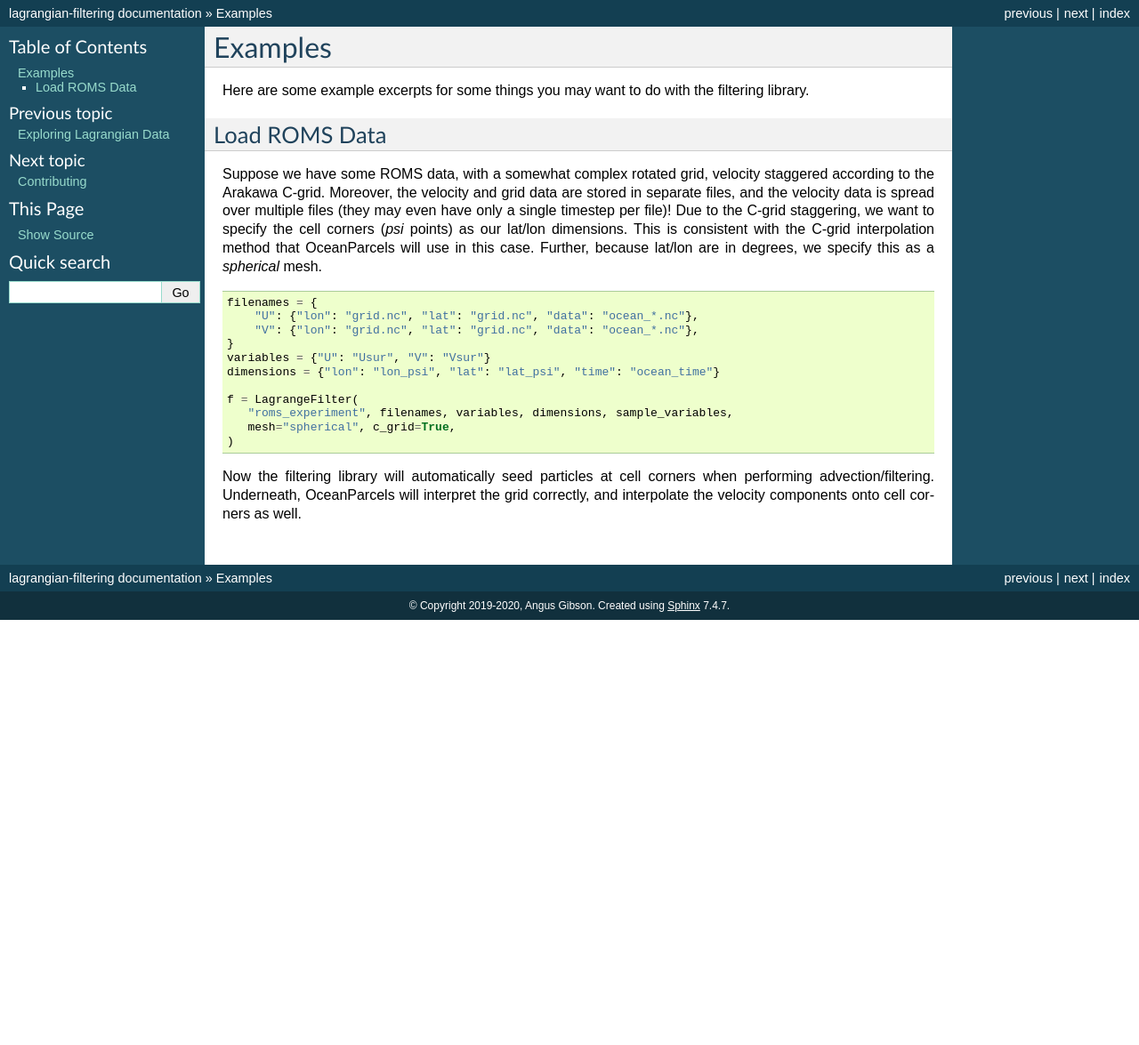
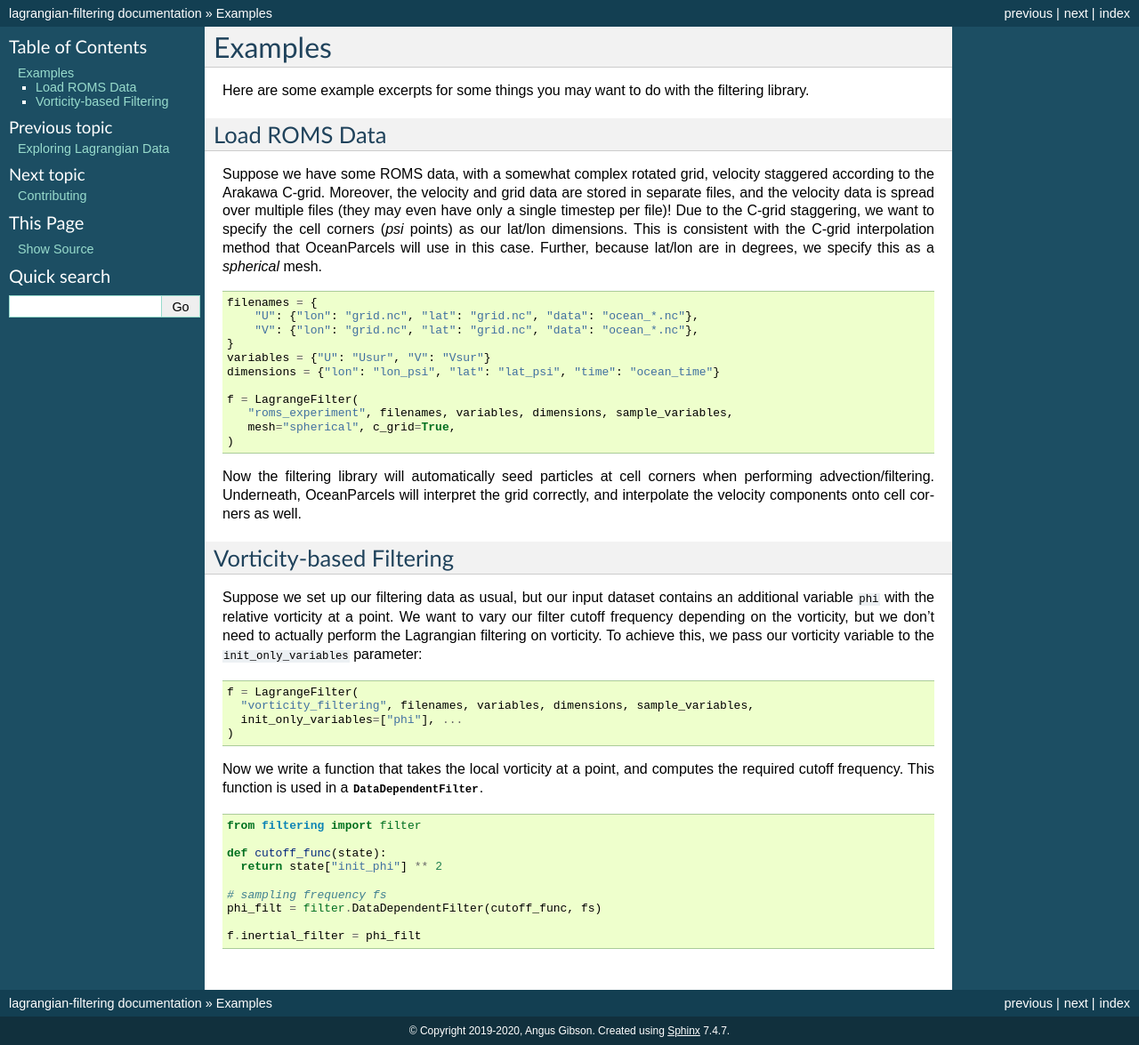
Before and after one commit to angus-g/lagrangian-filtering, a Sphinx documentation site: the page built from docs/examples.rst, in a window 1280 px wide. Shown: the whole page at 89% size. Built offline with Sphinx 7.4.7, drawn with Linux system fonts in a browser that asks for light colours; before the commit the page ends 900 px from its top, so only the background shows below that.

Commit message:
Add an example for vorticity-based filtering to documentation

```diff
--- a/docs/examples.rst
+++ b/docs/examples.rst
@@ -36,3 +36,38 @@ Now the filtering library will automatically seed particles at cell
 corners when performing advection/filtering. Underneath, OceanParcels
 will interpret the grid correctly, and interpolate the velocity
 components onto cell corners as well.
+
+
+Vorticity-based Filtering
+=========================
+
+Suppose we set up our filtering data as usual, but our input dataset
+contains an additional variable ``phi`` with the relative vorticity at
+a point. We want to vary our filter cutoff frequency depending on the
+vorticity, but we don't need to actually perform the Lagrangian
+filtering on vorticity. To achieve this, we pass our vorticity
+variable to the ``init_only_variables`` parameter:
+
+.. code-block:: python
+
+   f = LagrangeFilter(
+     "vorticity_filtering", filenames, variables, dimensions, sample_variables,
+     init_only_variables=["phi"], ...
+   )
+
+
+Now we write a function that takes the local vorticity at a point, and
+computes the required cutoff frequency. This function is used in a
+:class:`~filtering.filter.DataDependentFilter`.
+
+.. code-block:: python
+
+   from filtering import filter
+
+   def cutoff_func(state):
+     return state["init_phi"] ** 2
+
+   # sampling frequency fs
+   phi_filt = filter.DataDependentFilter(cutoff_func, fs)
+
+   f.inertial_filter = phi_filt
```
